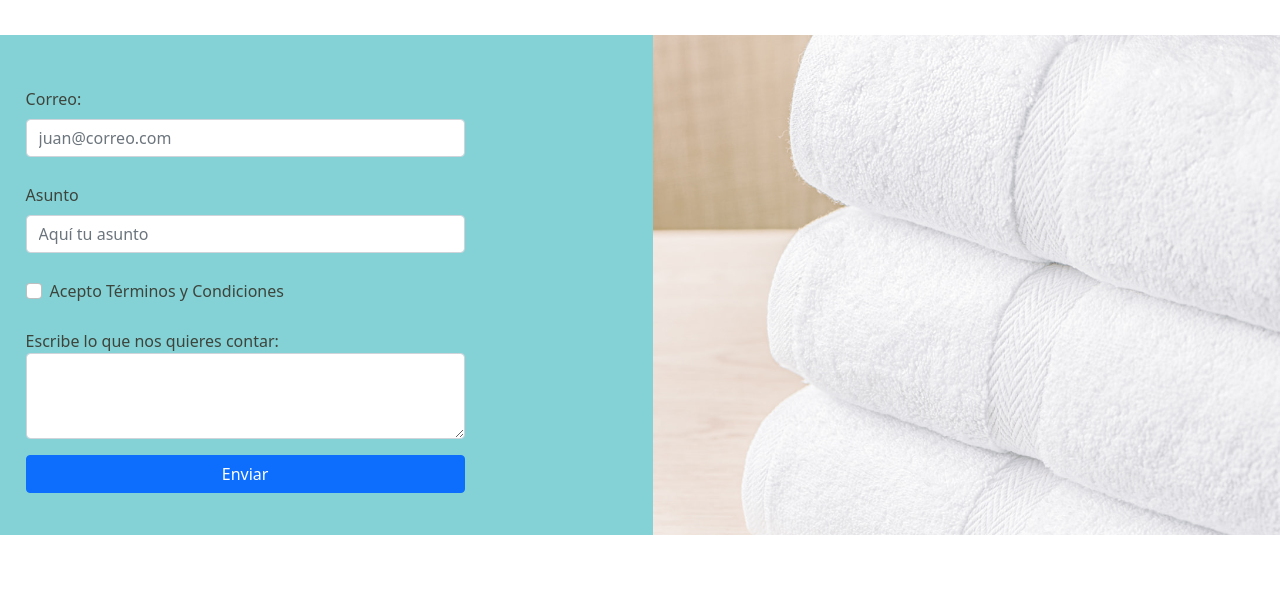
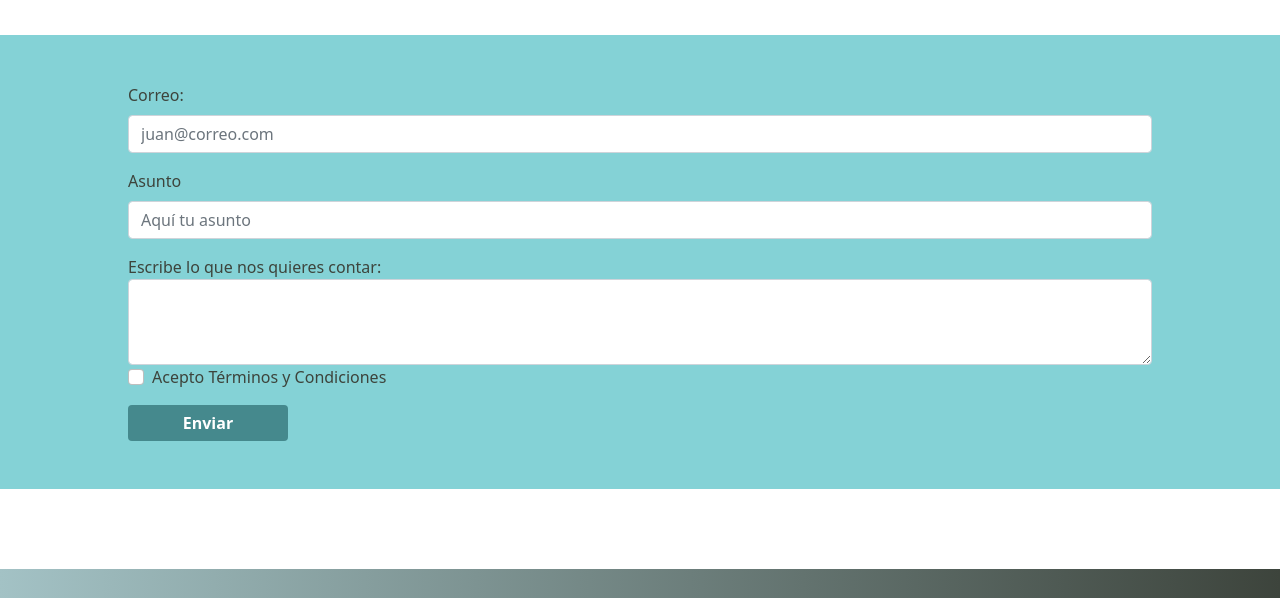
Before and after one commit to Juansua/PF-Cannon-WP, a plain HTML site: page contacto.html in a window 1280 px wide. Shown: the part 164-762 px from the top of the page. Drawn offline with nearby package versions, Linux system fonts and the light colour scheme.

Commit message:
Entrega final Proyecto

```diff
--- a/contacto.html
+++ b/contacto.html
@@ -41,7 +41,7 @@
             </div>
         </nav>
     </header>
-    <!-- Tienda Virtual -->
+    <!--------------- Formulario -->
     <main>
         <div class="main-h1">
             <h1>Contáctanos</h1>
@@ -61,20 +61,20 @@
                                 <input type="password" class="form-control" id="pwd" placeholder="Aquí tu asunto"
                                     name="pswd">
                             </div>
+                            <label for="comment">Escribe lo que nos quieres contar:</label>
+                            <textarea class="form-control" rows="3" id="comment" name="text"></textarea>
                             <div class="form-check mb-3">
                                 <label class="form-check-label">
                                     <input class="form-check-input" type="checkbox" name="remember"> Acepto Términos y Condiciones
                                 </label>
                             </div>
-                            <label for="comment">Escribe lo que nos quieres contar:</label>
-                            <textarea class="form-control" rows="3" id="comment" name="text"></textarea>
-                            <button type="submit" class="btn btn-primary">Enviar</button>
+                            <button id="enviar" type="submit" class="btn btn-primary">Enviar</button>
                         </form>
                     </div>
 
                 </form>
             </div>
-
+            <!--------------- Imagen Derecha -->
             <div class="contactRight">
 
             </div>
--- a/scss/_contacto.scss
+++ b/scss/_contacto.scss
@@ -1,40 +1,24 @@
-.btn {
-    margin-top: 1rem;
+.mainContact {
+    display: flex;
+    height: auto;
+    margin-top: 3%;
+    color: #3D443C;
+    background-color: #84D2D6;
 }
 
-.mainContact {
-    display: flex;
-    color: #3D443C;
-    background-color: #84D2D6;
-    width: 100%;
-    height: auto;
-    margin-top: 3%;
-}
-
-.formUp {
-    display: grid;
-    width: 70%;
-}
-
-legend {
-    font-weight: bold;
-    font-size: 2rem;
-}
-
-label {
-    padding-top: 10px;
+form {
+    width: 80%;
 }
 
 .contactLeft {
-    float: left;
-    width: 50%;
-    margin: 2% 0 0 2%;
+    display: flex;
+    justify-content: center;
+    flex: 50%;
+    margin: 2rem 0 3rem 0;
 }
 
 .contactRight {
-    float: right;
     width: 50%;
-    height: 500px;
     background-position: center;
     background-size: cover;
     background-image: url(img/hoteleria.jpg);
@@ -44,39 +28,23 @@ label {
     margin-top: 1rem;
 }
 
-input {
-    padding: 0.2rem;
-    font-size: 1rem;
-}
-
-textarea {
-    color: #464646;
-    font-size: 1rem;
-    font-family: Arial, Helvetica, sans-serif;
-    padding: 0.5rem;
-}
-
-button {
-    font-family: helvetica, arial;
-    padding: 0.5rem;
-    font-size: 1.1rem;
-    color: #fff;
-    background-color: #888888;
-    border: solid #acb9b9 2px;
-    transition: 0.15s ease;
-}
-
 #enviar {
+    width: 10rem;
+    border: 0px;
     background-color: #45898d;
     font-weight: bold;
-    width: 10rem;
 }
 
 #enviar:hover {
     background-color: #464646;
 }
 
-button:hover {
-    cursor: pointer;
-    background-color: #808080;
+@media only screen and (max-width: 1350px) {
+    .contactRight {
+        display: none;
+    }
+
+    .contactLeft {
+        flex: 100%;
+    }
 }
--- a/scss/_inicio.scss
+++ b/scss/_inicio.scss
@@ -20,9 +20,10 @@
 .title {
 
     h2, h1 {
+        font-size: 1.5rem;
         color: #5e5e5e;
         text-align: center;
-        padding: 1rem 10rem;
+        padding: 1rem 5rem;
         margin-top: 1rem;
         background-color: #f5f5f5;
         border-radius: 1rem;
@@ -46,7 +47,8 @@
     text-align: center;
     padding: 1.5rem;
     margin: 2rem 1rem;
-    background-color: #84D2D6;
+    // background-color: #84D2D6;
+    box-shadow: 1px 1px 15px #8fd1dd;
     width: 25%;
 
     img {
--- a/scss/_nosotros.scss
+++ b/scss/_nosotros.scss
@@ -1,5 +1,6 @@
 .containerNosTop {
-    display: flex;
+    display: grid;
+    grid-template-columns: 1fr 1fr 1fr;
     height: auto;
     background-color: #84D2D6;
     justify-content: center;
@@ -7,7 +8,6 @@
 
 .secs {
     color: #3D443C;
-    width: 30%;
     padding: 2rem;
 
     h2 {
@@ -34,16 +34,18 @@
 }
 
 @media only screen and (max-width: 1350px) {
+    .secs {
+        padding: 0.2rem 2rem;
+        h2 {
+            padding-top: 2rem;
+        }
+    }
+
+    .containerNosTop {
+        display: block;
+    }
+
     .secCenter img {
         display: none;
     }
-
-    .secs {
-        display: grid;
-        width: 50%;
-    }
-
-    .secCenter {
-        width: 0;
-    }
 }
```
Also changed, not shown: style.css, 1 other file.
